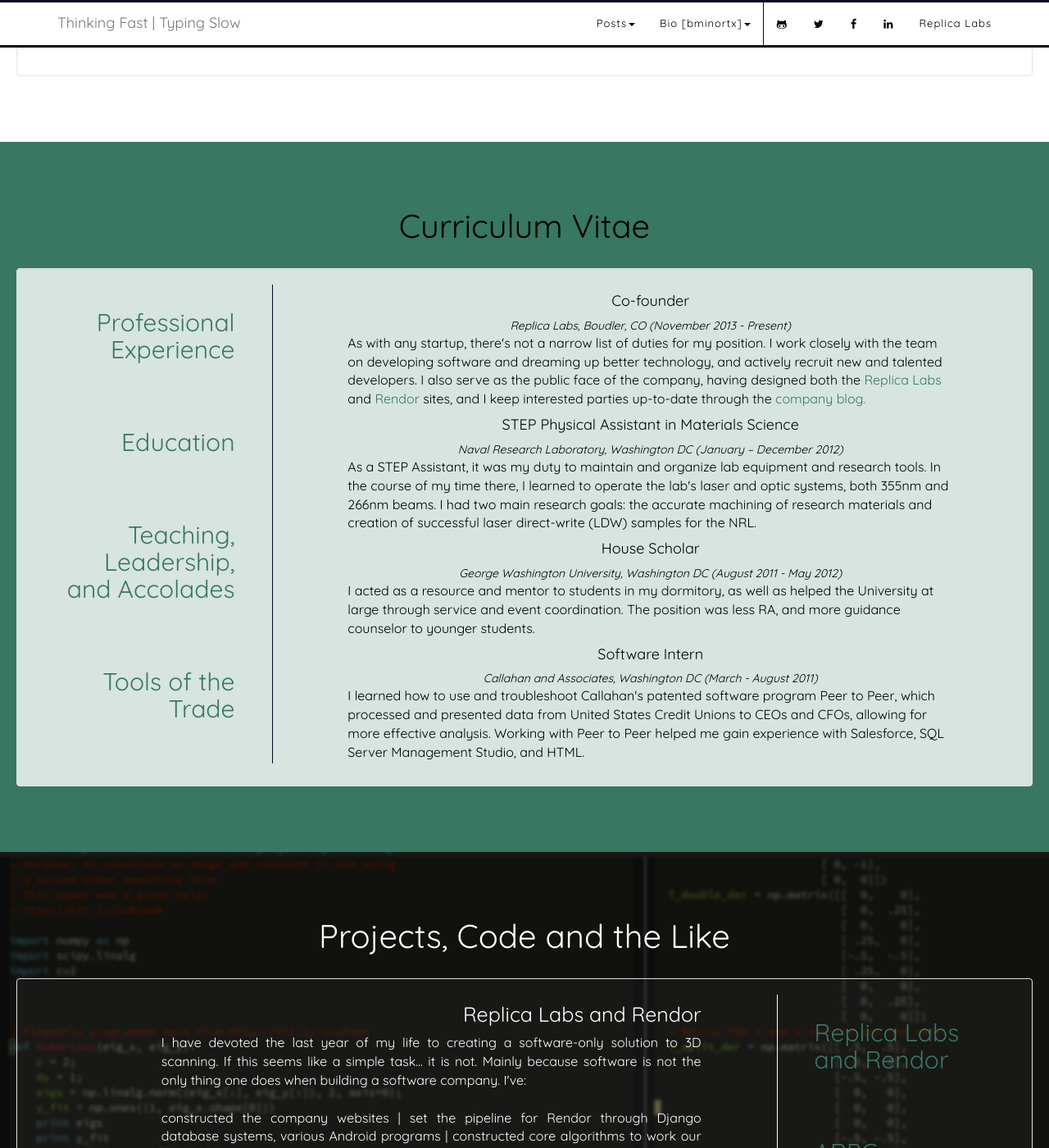
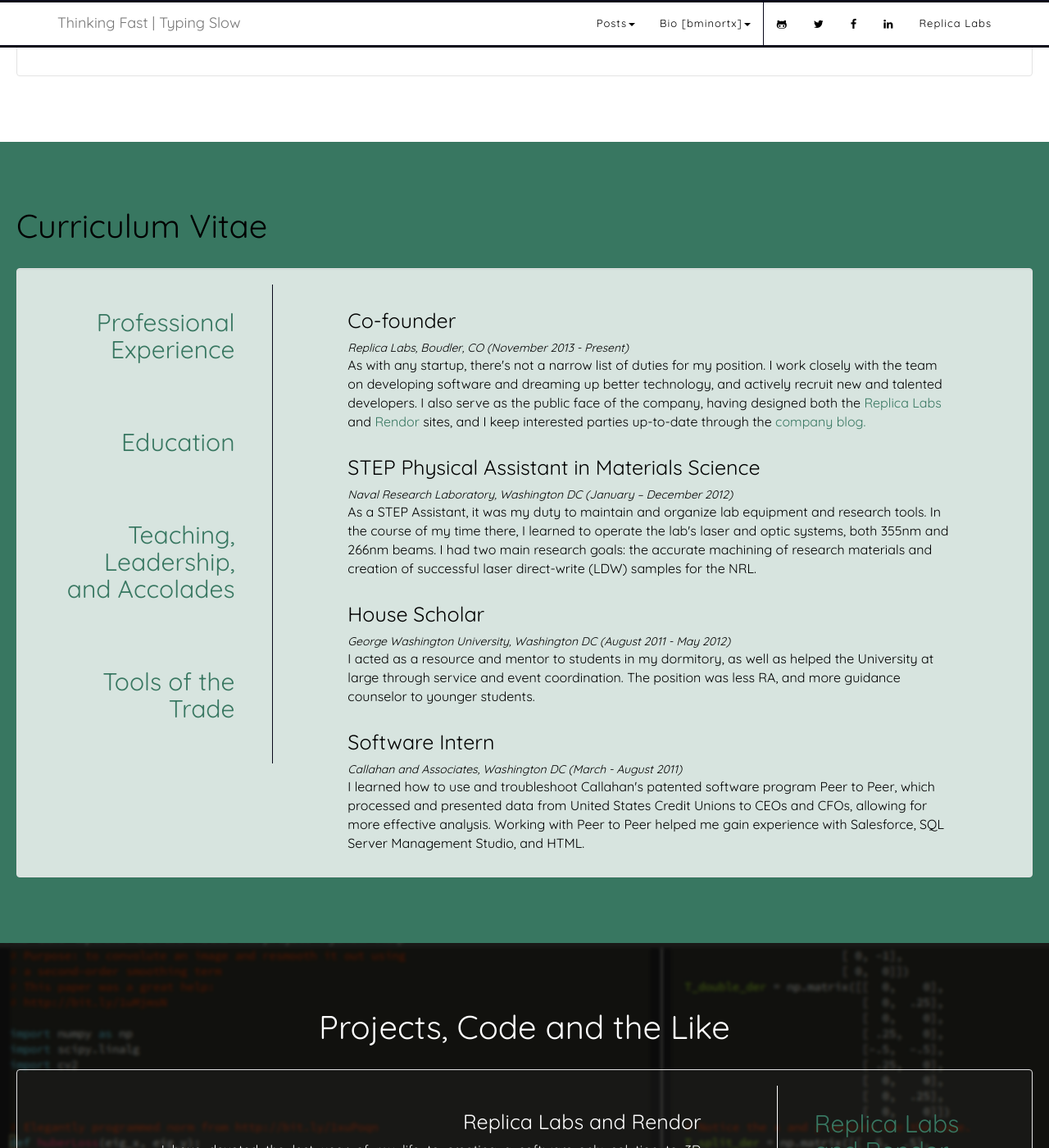
Before and after one commit to bminortx/bminortx.github.io, a Jekyll site: the page built from about/index.html, in a window 1280 px wide and 1400 px high, scrolled down 763 px. Shown: the whole window at 82% size. Built offline with Jekyll 4.4.1, drawn with Linux system fonts in a browser that asks for light colours; nearby versions of some CDN libraries.

Commit message:
Small style changes

```diff
--- a/css/cover.css
+++ b/css/cover.css
@@ -185,7 +185,7 @@
     color: #000000;
     padding-top: 60px;
     padding-bottom: 60px;
-    text-align: center;
+    text-align: left;
     background: #387761;
 }
 
@@ -202,6 +202,11 @@
     margin: 30px 30px 30px;
     font-size: 30px;
     text-align: right;
+}
+
+.cv-section h4 {
+    margin-top: 30px;
+    font-size: 25px;
 }
 
 .cv-section p {
@@ -269,6 +274,7 @@
 }
 
 .code-section h4 {
+    margin-top: 30px;
     font-size: 25px;
     text-align: right;
 }
```
